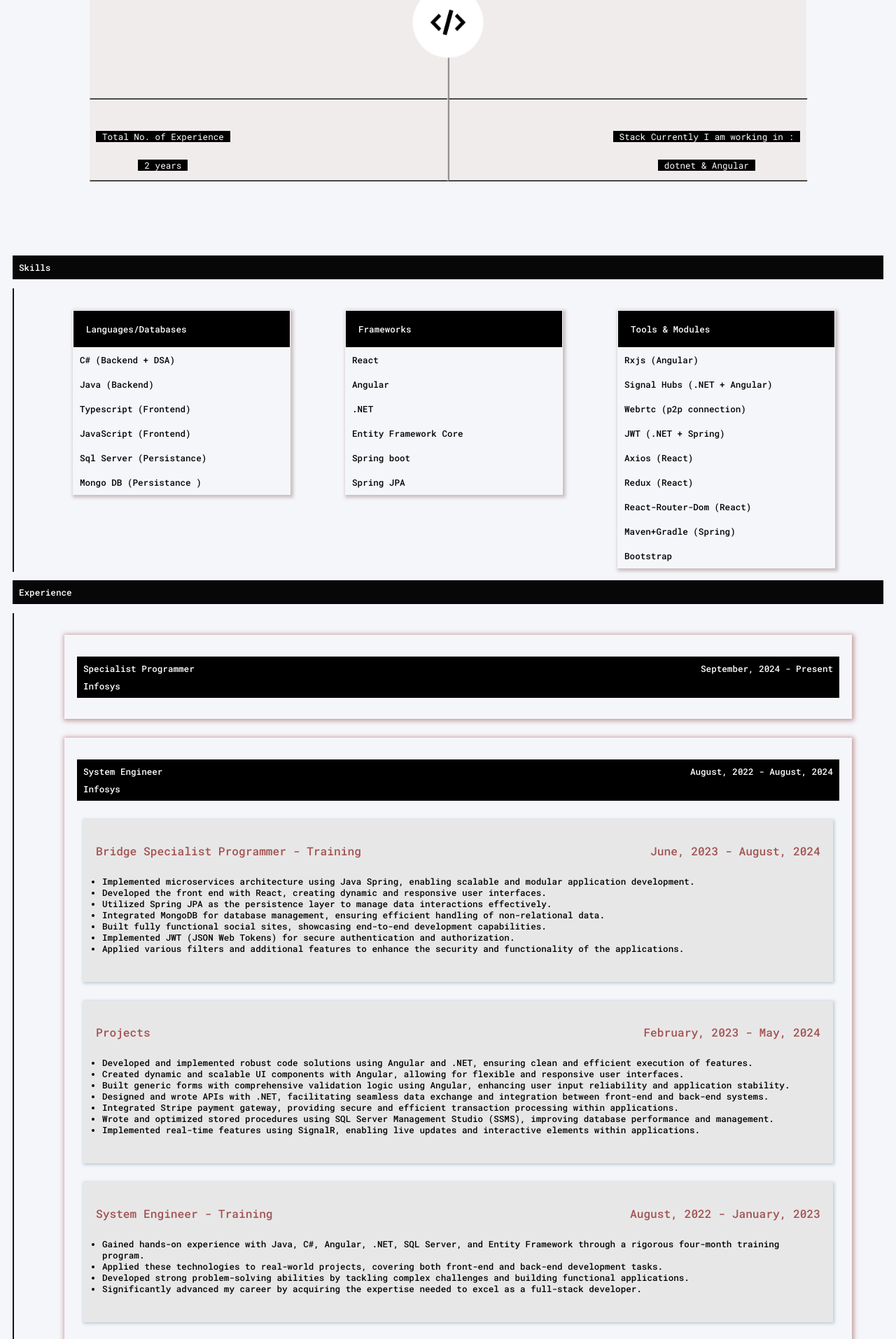
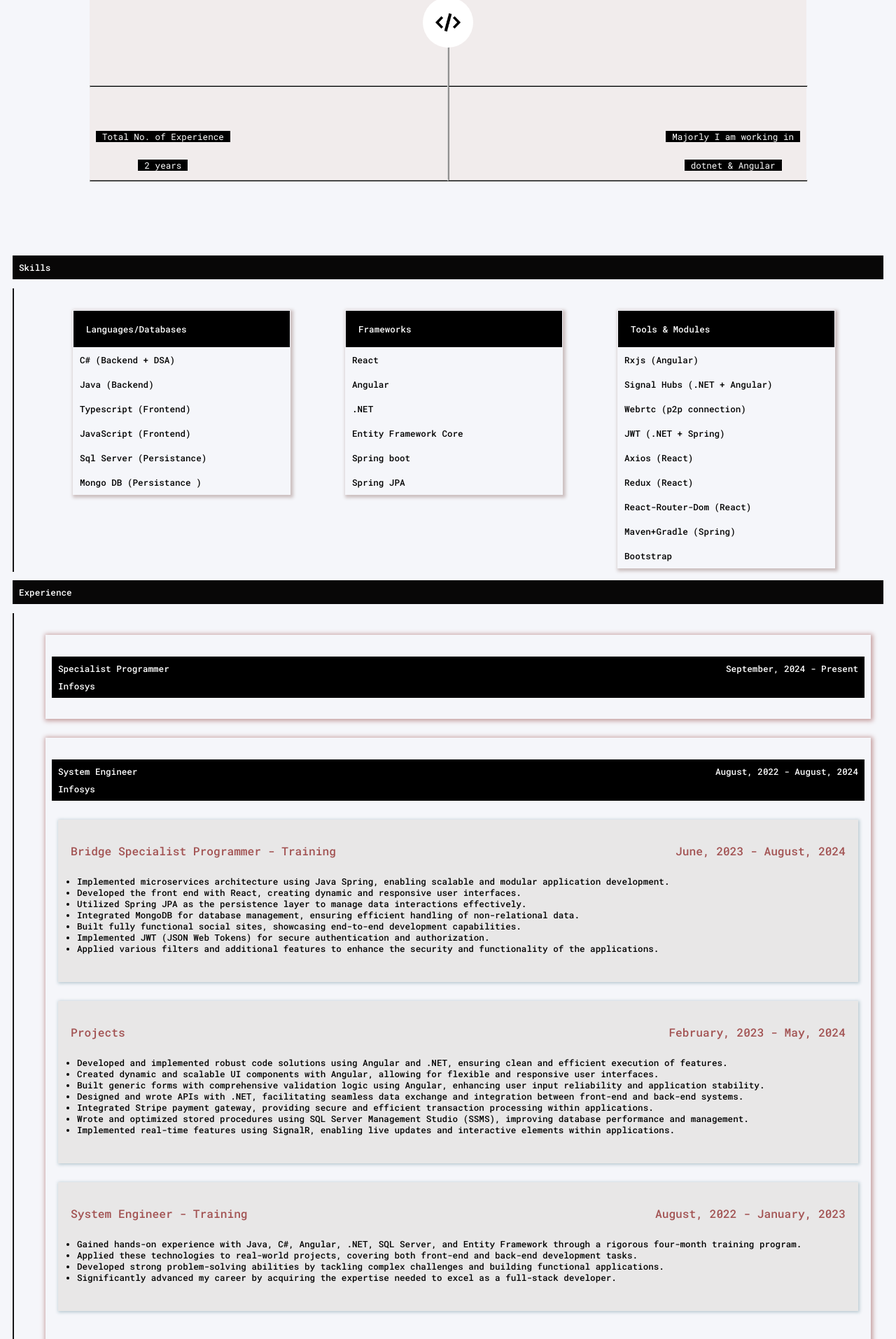
Before and after one commit to arihant225/myportfolio, a React (Create React App) app: page / in a window 1280 px wide. Shown: the part 887-2800 px from the top of the page at 70% size. Built offline with nearby package versions, Linux system fonts and the light colour scheme; a web font is replaced by a local one.

Commit message:
mobile fit changes

```diff
--- a/src/index.css
+++ b/src/index.css
@@ -48,5 +48,8 @@ body{
   body{
     scale:1;
   }
+  .tech-img{
+    scale: 0.5;
+  }
 
 }
--- a/src/paths/Portfolio.tsx
+++ b/src/paths/Portfolio.tsx
@@ -47,7 +47,7 @@ export const Portfolio = () => {
             Ans: 4
         },
         {
-            Ques: 'Stack Currently I am working in :',
+            Ques: 'Majorly I am working in',
             Ans: 'dotnet & Angular'
         }
     ]
@@ -82,10 +82,10 @@ export const Portfolio = () => {
 
 
                     if (style[index].top) {
-                        horizontals[index].style.top = index < 2 ? '-10px' : '120px'
+                        horizontals[index].style.top = index < 2 ? '-10px' : '140px'
                     }
                     if (style[index].bottom) {
-                        horizontals[index].style.bottom = index < 2 ? '-10px' : '120px'
+                        horizontals[index].style.bottom = index < 2 ? '-10px' : '140px'
                     }
                     horizontals[index].style.width = '100%'
                     horizontals[index].style.left = '0px'
@@ -103,7 +103,7 @@ export const Portfolio = () => {
         const tech=document.getElementById("tech-container");
         if(tech)
         _techImgs.forEach((ele, index) => {
-            let radius = tech.clientWidth/2  -50;
+            let radius = tech.clientWidth/2  -30;
 
             let deg = Math.PI * 2 * (index + 1) / _techImgs.length;
             let img = (ele as HTMLImageElement)
--- a/src/styles/Experience.css
+++ b/src/styles/Experience.css
@@ -1,6 +1,6 @@
 ul {
    border-left: 3px solid rgb(22, 21, 21);
-   padding: 5px 20px 5px 20px;
+   padding: 5px 20px 5px 0px;
 }
 
 .skills-table {
@@ -57,8 +57,8 @@ ul {
 
 .milestones {
    box-shadow: 1px 1px 7px 2px rgb(198, 159, 159);
-   padding: 20px;
-   margin: 30px;
+   padding: 20px  10px;
+   margin: 30px 0px;
 
 
 }
--- a/src/styles/Portfolio.css
+++ b/src/styles/Portfolio.css
@@ -164,7 +164,7 @@ width: 80px;
     align-items: center;
     background-color: white;
     z-index: 1;
-    scale: 0.7;
+    scale: 0.5;
     /* background-color: rgb(191, 238, 227);
     box-shadow: 1px 1px 4px 2px rgb(215, 194, 194); */
 }
```
